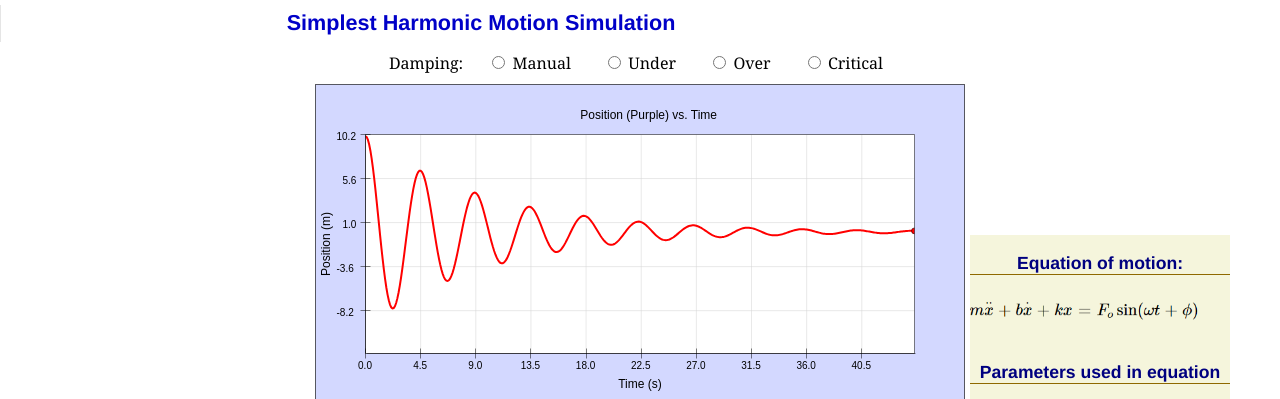
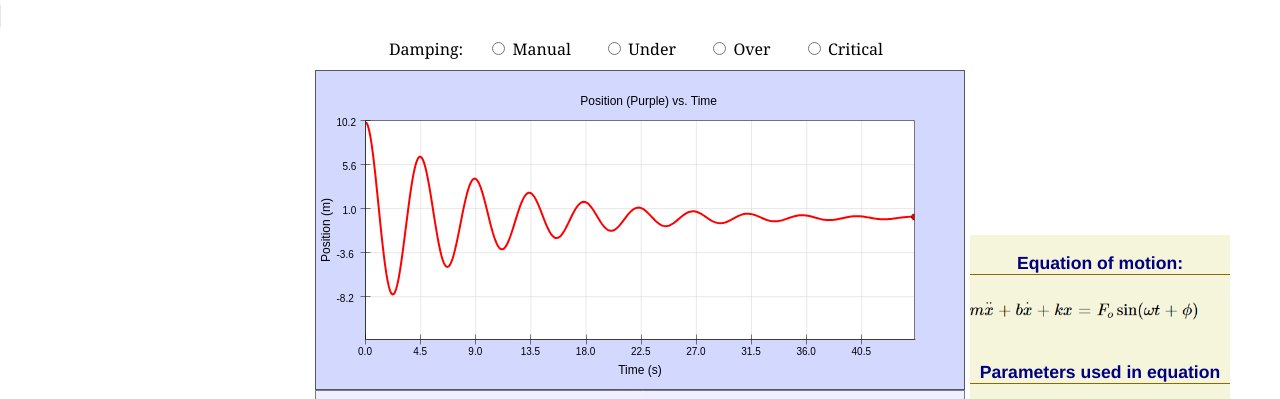
Before and after one commit to virtual-labs/exp-types-of-oscillators-dei, a plain HTML site: page experiment/simulation/index.html in a window 1280 px wide. Shown: the top 399 px of the page. Drawn offline with nearby package versions, Linux system fonts and the light colour scheme; some packages are replaced by stand-ins of ours; a script that the page names is missing.

Commit message:
third update
third update

```diff
--- a/experiment/simulation/index.html
+++ b/experiment/simulation/index.html
@@ -50,8 +50,7 @@
 
           <div id="wrappedPanel" style="padding: 0px; margin: 0px auto; text-align: center; display: block;">
             <div id="titlePanel" style="padding: 0px; margin: 0px auto; text-align: center; display: block;"><button id="titlelable" style="border-style: none; background: inherit; cursor: inherit; box-shadow: rgba(255, 255, 255, 0) 0px 0px 0px inset, rgba(0, 0, 0, 0) 0px 0px 0px;">
-
-            <h1>Simplest Harmonic Motion Simulation</h1>
+             <!--h1>Simplest Harmonic Motion Simulation</h1-->
           </button></div>
           </div>
       </main>
```
